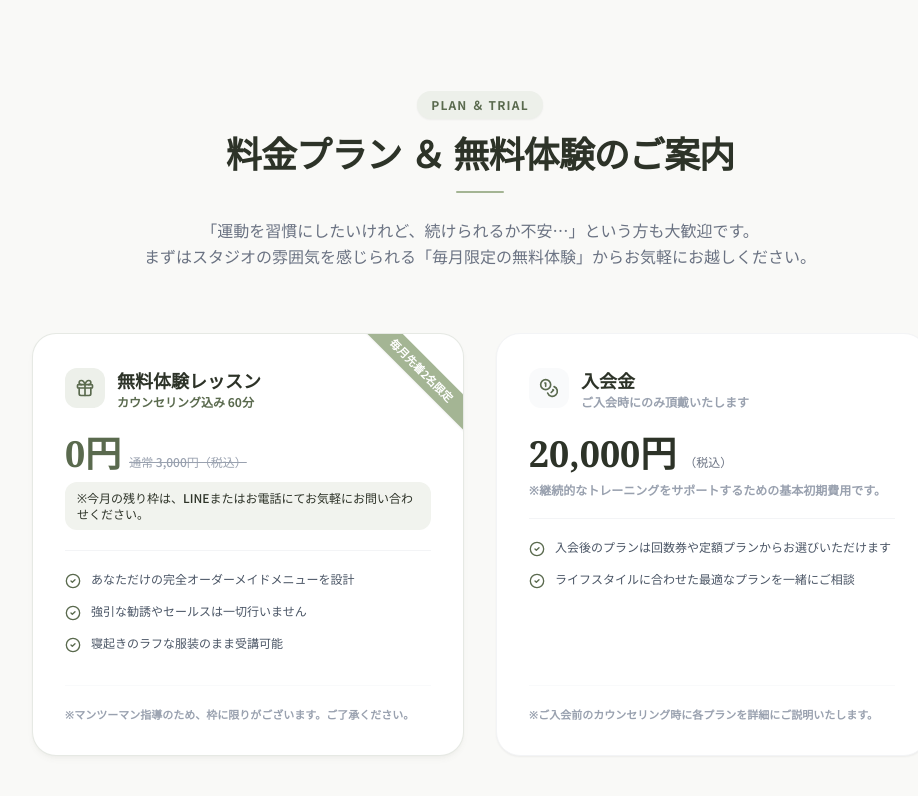
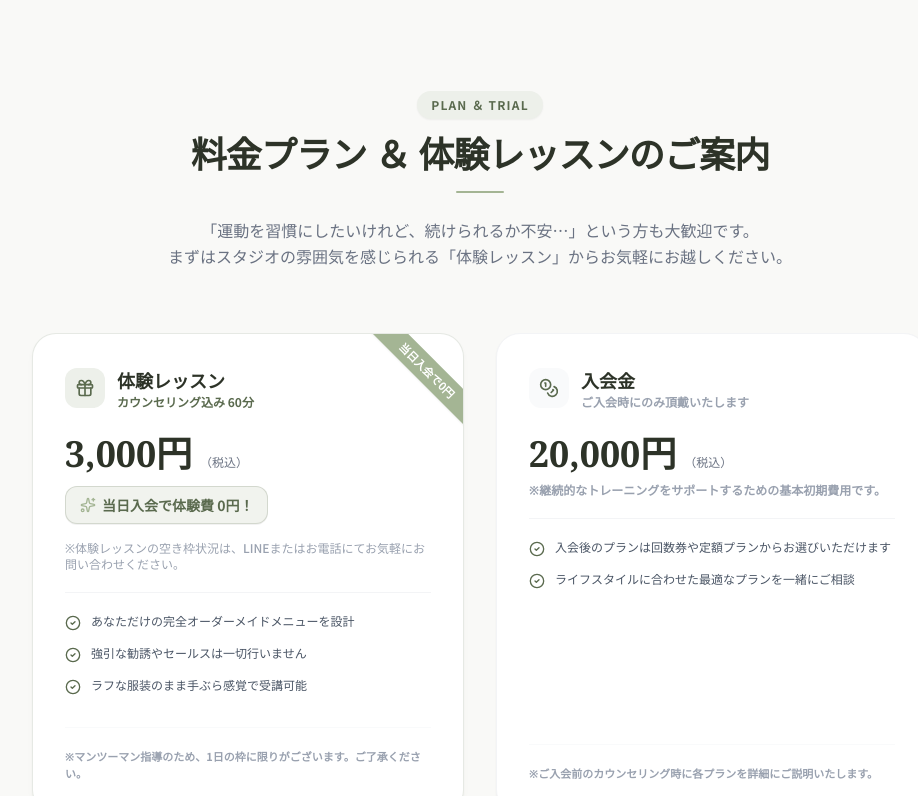
Before and after one commit to r1010x930t-cell/-ON, a React (Vite) app: page / in a window 1280 px wide. Shown: the part 2500-3296 px from the top of the page, without its empty margins (160-1078 px from the left). Built offline with nearby package versions, Linux system fonts and the light colour scheme.

Commit message:
feat(pricing): update trial lesson offer and copy
Transitioned from "free trial" to a flexible trial lesson model, updated related text, and adjusted the campaign badge to reflect the new discount policy.

```diff
--- a/src/components/PlansAndPricing.tsx
+++ b/src/components/PlansAndPricing.tsx
@@ -1,6 +1,6 @@
 import React from 'react';
 import { motion } from 'motion/react';
-import { Gift, CheckCircle2, Coins } from 'lucide-react';
+import { Gift, CheckCircle2, Coins, Sparkles } from 'lucide-react';
 import Pricing from './Pricing';
 
 export default function PlansAndPricing() {
@@ -18,12 +18,12 @@ export default function PlansAndPricing() {
             Plan ＆ Trial
           </span>
           <h2 className="text-3xl md:text-4xl font-serif font-bold text-brand-dark tracking-tight">
-            料金プラン ＆ 無料体験のご案内
+            料金プラン ＆ 体験レッスンのご案内
           </h2>
           <div className="w-12 h-[2px] bg-brand-accent mx-auto rounded-full mt-4"></div>
           <p className="text-gray-500 text-sm md:text-base leading-relaxed pt-2">
             「運動を習慣にしたいけれど、続けられるか不安…」という方も大歓迎です。<br />
-            まずはスタジオの雰囲気を感じられる「毎月限定の無料体験」からお気軽にお越しください。
+            まずはスタジオの雰囲気を感じられる「体験レッスン」からお気軽にお越しください。
           </p>
         </div>
 
@@ -40,7 +40,7 @@ export default function PlansAndPricing() {
           >
             {/* Limit Badge */}
             <div className="absolute -right-12 top-6 bg-brand-accent text-white text-[11px] font-bold py-1 px-12 rotate-45 text-center shadow-xs">
-              毎月先着2名限定
+              当日入会で0円
             </div>
 
             <div>
@@ -49,18 +49,22 @@ export default function PlansAndPricing() {
                   <Gift className="w-5 h-5" />
                 </div>
                 <div>
-                  <h3 className="font-bold text-brand-dark text-lg">無料体験レッスン</h3>
+                  <h3 className="font-bold text-brand-dark text-lg">体験レッスン</h3>
                   <p className="text-xs text-brand-olive font-semibold">カウンセリング込み 60分</p>
                 </div>
               </div>
 
-              <div className="border-b border-gray-100 pb-5 mb-5 space-y-2">
+              <div className="border-b border-gray-100 pb-5 mb-5 space-y-3">
                 <div className="flex items-baseline gap-2">
-                  <span className="text-3xl md:text-4xl font-serif font-bold text-brand-olive">0円</span>
-                  <span className="text-xs text-gray-400 line-through font-medium">通常 3,000円（税込）</span>
+                  <span className="text-3xl md:text-4xl font-serif font-bold text-brand-dark">3,000円</span>
+                  <span className="text-xs text-gray-500 font-medium">（税込）</span>
                 </div>
-                <p className="text-xs text-brand-dark bg-brand-sage-light px-3 py-2 rounded-xl font-medium inline-block">
-                  ※今月の残り枠は、LINEまたはお電話にてお気軽にお問い合わせください。
+                <div className="bg-brand-sage-light border border-brand-olive/20 px-3.5 py-2 rounded-xl font-bold text-brand-olive text-xs md:text-sm inline-flex items-center gap-1.5 shadow-2xs">
+                  <Sparkles className="w-4 h-4 text-brand-accent shrink-0" />
+                  <span>当日入会で体験費 0円！</span>
+                </div>
+                <p className="text-xs text-gray-400 font-medium pt-1">
+                  ※体験レッスンの空き枠状況は、LINEまたはお電話にてお気軽にお問い合わせください。
                 </p>
               </div>
 
@@ -75,13 +79,13 @@ export default function PlansAndPricing() {
                 </li>
                 <li className="flex items-start gap-2.5">
                   <CheckCircle2 className="w-4 h-4 text-brand-olive shrink-0 mt-0.5" />
-                  <span>寝起きのラフな服装のまま受講可能</span>
+                  <span>ラフな服装のまま手ぶら感覚で受講可能</span>
                 </li>
               </ul>
             </div>
 
             <div className="mt-8 pt-5 border-t border-gray-50 text-[11px] text-gray-400 font-semibold">
-              ※マンツーマン指導のため、枠に限りがございます。ご了承ください。
+              ※マンツーマン指導のため、1日の枠に限りがございます。ご了承ください。
             </div>
           </motion.div>
 
--- a/src/lib/blogStore.ts
+++ b/src/lib/blogStore.ts
@@ -25,7 +25,7 @@ const DEFAULT_POSTS: BlogPost[] = [
       'この度、千葉県茂原市法目に、完全予約制のプライベートジム「ON」をグランドオープンいたしました！',
       '「あなたはただ、ONに来るだけ。」をコンセプトに、一人一人にしっかりと寄り添った完全マンツーマンのトレーニングスタジオです。',
       '「一般的な24時間ジムに通ったけれどマシンの使い方が分からず挫折してしまった…」「運動を始めたいけれど、周囲の目が気になって集中できない…」「ダイエットしたいけれど、食事制限が厳しそうで一歩踏み出せない…」このようなお悩みはありませんか？',
-      'パーソナルジムONは、他のお客様と重なることのない完全プライベートな空間。あなたのペースに合わせて、安全で効果的なプログラムをご提案します。強引な勧誘なども一切行いませんので、ぜひ一度、私たちのフレンドリーでアットホームな無料体験レッスンへお気軽に遊びに来てください！',
+      'パーソナルジムONは、他のお客様と重なることのない完全プライベートな空間。あなたのペースに合わせて、安全で効果的なプログラムをご提案します。強引な勧誘なども一切行いませんので、ぜひ一度、私たちのフレンドリーでアットホームな体験レッスンへお気軽に遊びに来てください！',
       '皆様にお会いできる日を、心より楽しみにしております。'
     ],
     readTime: '読了目安 2分',
```
